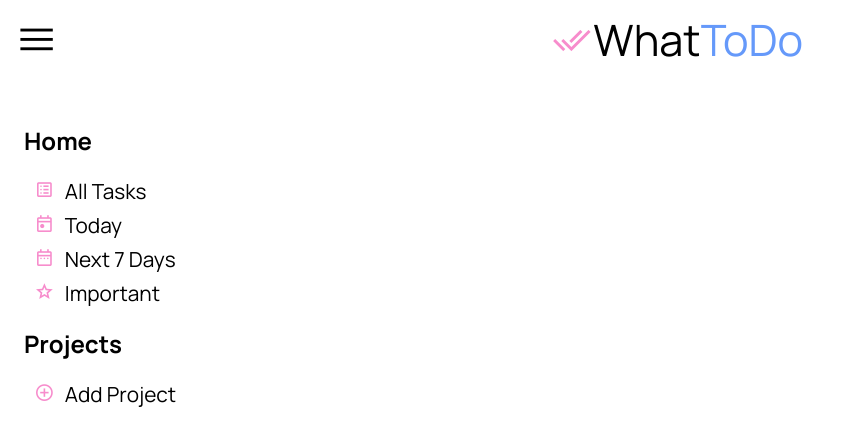
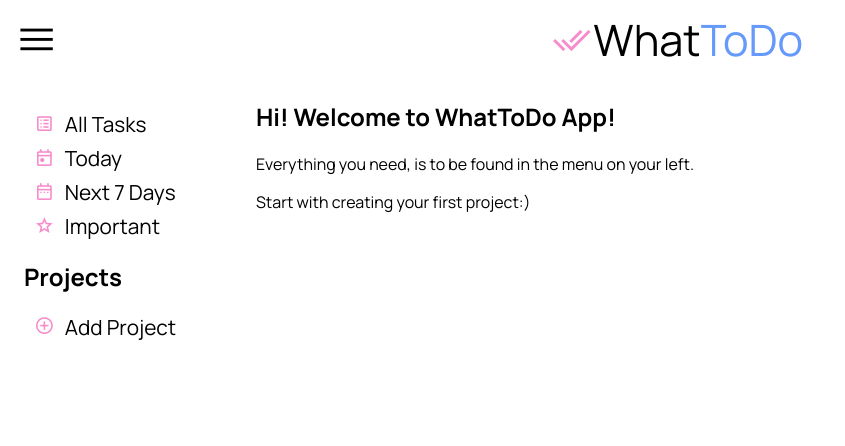
Before and after one commit to marwels/To-Do-List, a website built with webpack: page src/index.html in a window 1280 px wide. Shown: the whole page, without its empty margins (0-845 px from the left). Built offline with nearby package versions, Linux system fonts and the light colour scheme; files whose address does not match are found by name.

Commit message:
feat: add Router p.1

```diff
--- a/src/components/AddTask.js
+++ b/src/components/AddTaskForm.js
@@ -1,6 +1,6 @@
 import CreateElement from "./small/CreateElement";
 
-const AddTask = function AddTask(targetEl, projectName) {
+const AddTaskForm = function AddTaskForm(targetEl, projectName) {
   const addToDoContainer = document.createElement("div");
   addToDoContainer.className = "addToDoContainer";
 
@@ -104,4 +104,4 @@ const AddTask = function AddTask(targetEl, projectName) {
   };
 };
 
-export default AddTask;
+export default AddTaskForm;
--- a/src/components/ProjectsList.js
+++ b/src/components/ProjectsList.js
@@ -42,6 +42,7 @@ const ProjectsList = function ProjectsList(
     }
 
     function onEditableButtonClicked() {
+      window.location.hash = `#project${projectId}`;
       console.log("Show project: " + project.name);
     }
 
--- /dev/null
+++ b/src/components/Router.js
@@ -0,0 +1,40 @@
+const Router = function Router(parentEl, routes) {
+  let currentRoute = window.location.hash;
+  let destroy;
+
+  function selectRoute() {
+    if (currentRoute.includes("project")) {
+      console.log("route project!");
+    }
+    let targetRoute = routes.find((route) => route[0] === currentRoute);
+    if (currentRoute.includes("project")) {
+      console.log("route project!");
+    }
+    if (!targetRoute) {
+      targetRoute = routes.find((route) => route[0] === "");
+    }
+
+    return targetRoute;
+  }
+
+  function renderComponent(component) {
+    if (destroy) destroy();
+    destroy = component(parentEl);
+  }
+
+  function onHashChange() {
+    currentRoute = window.location.hash;
+    const nextRoute = selectRoute();
+    renderComponent(nextRoute[1]);
+  }
+  onHashChange();
+
+  window.addEventListener("hashchange", onHashChange);
+
+  return () => {
+    destroy();
+    window.removeEventListener("hashchange", onHashChange);
+  };
+};
+
+export default Router;
--- a/src/components/ShowProject.js
+++ b/src/components/ShowProject.js
@@ -1,22 +1,22 @@
 import CreateElement from "./small/CreateElement";
-import AddTask from "./AddTask";
+import AddTaskForm from "./AddTaskForm";
 
-const ShowProject = function ShowProject(parentElement, projectName) {
+const ShowProject = function ShowProject(targetEl, projectObject) {
   const showProjectPageContainer = document.createElement("div");
   showProjectPageContainer.className = "showProjectPageContainer";
 
   const pageTitle = document.createElement("h1");
-  pageTitle.className = `pageTitle, ${projectName}`;
-  pageTitle.innerText = `Project: ${projectName}`;
+  pageTitle.className = `pageTitle ${projectObject.name}`;
+  pageTitle.innerText = `Project: ${projectObject.name}`;
   showProjectPageContainer.appendChild(pageTitle);
-  AddTask(showProjectPageContainer, projectName);
+  AddTaskForm(showProjectPageContainer, projectObject);
 
   CreateElement(showProjectPageContainer, "div", "listOfToDosDIV");
 
-  parentElement.appendChild(showProjectPageContainer);
+  targetEl.appendChild(showProjectPageContainer);
 
   return () => {
-    parentElement.removeChild(showProjectPageContainer);
+    targetEl.removeChild(showProjectPageContainer);
   };
 };
 
--- /dev/null
+++ b/src/components/home.js
@@ -0,0 +1,23 @@
+const homePage = function homePage(targetEl) {
+  const homePageContainer = document.createElement("div");
+  homePageContainer.className = "homePageContainer";
+
+  const welcomeTitle = document.createElement("h2");
+  welcomeTitle.innerText = "Hi! Welcome to WhatToDo App!";
+  homePageContainer.appendChild(welcomeTitle);
+  const welcomeText = document.createElement("p");
+  welcomeText.innerText =
+    "Everything you need, is to be found in the menu on your left.";
+  homePageContainer.appendChild(welcomeText);
+  const welcomeText2 = document.createElement("p");
+  welcomeText2.innerText = "Start with creating your first project:)";
+  homePageContainer.appendChild(welcomeText2);
+
+  targetEl.appendChild(homePageContainer);
+
+  return () => {
+    targetEl.removeChild(homePageContainer);
+  };
+};
+
+export default homePage;
--- a/src/components/left.js
+++ b/src/components/left.js
@@ -4,7 +4,7 @@ import ProjectsList from "./ProjectsList";
 import CreateElement from "./small/CreateElement";
 
 const Left = function Left(
-  parentEl,
+  rootParentEl,
   projects,
   onAddProject,
   onDeleteProject,
@@ -18,7 +18,7 @@ const Left = function Left(
   const homePartContainer = document.createElement("div");
   homePartContainer.className = "homePartContainer";
 
-  CreateElement(homePartContainer, "h2", "homeTitle", "Home");
+  // CreateElement(homePartContainer, "h2", "homeTitle", "Home");
 
   const ulHomeWrapper = document.createElement("ul");
   ulHomeWrapper.className = "ulHomeWrapper";
@@ -43,7 +43,8 @@ const Left = function Left(
     (project) => {
       onDeleteProject(project);
     },
-    onChangeName
+    onChangeName,
+    rootParentEl
   );
 
   const addNewProjectContainer = document.createElement("div");
@@ -69,11 +70,11 @@ const Left = function Left(
   leftContainer.appendChild(homePartContainer);
   leftContainer.appendChild(projectsContainer);
 
-  parentEl.appendChild(leftContainer);
+  rootParentEl.appendChild(leftContainer);
 
   return () => {
     if (destroyAddForm) destroyAddForm();
-    parentEl.removeChild(leftContainer);
+    rootParentEl.removeChild(leftContainer);
   };
 };
 
--- a/src/index.js
+++ b/src/index.js
@@ -4,8 +4,10 @@ import storageAvailable from "./storageCheck";
 import Header from "./components/Header";
 import Left from "./components/left";
 import allTasksPage from "./components/allTasksPage";
+import Router from "./components/Router";
+import homePage from "./components/home";
 
-const App = function App(rootParentEl) {
+const App = function App(targetEl) {
   if (storageAvailable("localStorage")) {
     // Yippee! We can use localStorage awesomeness
     // if (!localStorage.getItem("bgcolor")) {
@@ -25,7 +27,7 @@ const App = function App(rootParentEl) {
     destroyLeft();
     // eslint-disable-next-line no-use-before-define
     destroyLeft = Left(
-      rootParentEl,
+      targetEl,
       projects,
       onAddProject,
       onDeleteProject,
@@ -66,7 +68,7 @@ const App = function App(rootParentEl) {
   // document.createDocumentFragment
 
   destroyLeft = Left(
-    rootParentEl,
+    targetEl,
     projects,
     onAddProject,
     onDeleteProject,
@@ -74,11 +76,20 @@ const App = function App(rootParentEl) {
   );
 
   const children = [
-    Header(rootParentEl),
+    Header(targetEl),
     () => {
       destroyLeft();
     },
-    allTasksPage(rootParentEl),
+    Router(targetEl, [
+      ["", (targetEl) => homePage(targetEl)],
+      ["allTasks", (targetEl) => allTasksPage(targetEl)],
+      // ["today", (targetEl) => TodayPage(targetEl)],
+      // ["next7days", (targetEl) => Next7Page(targetEl)],
+      // ["important", (targetEl) => ImportantPage(targetEl)]
+    ]),
+
+    // allTasksPage(rootParentEl),
+
     // Router(parentEl, [
     //   ["#Sweet", (targetEl) => PageSweet(targetEl)],
     //   ["#Savory", (targetEl) => PageSavory(targetEl)],
--- a/src/style.css
+++ b/src/style.css
@@ -213,6 +213,9 @@ grid-area: left-side-menu;
     display: flex;
     flex-direction: column;
 }
+.showProjectPageContainer h1.pageTitle {
+    margin-left: 30px;
+}
 
 .showProjectPageContainer .addToDoContainer {
     margin: 30px;
```
